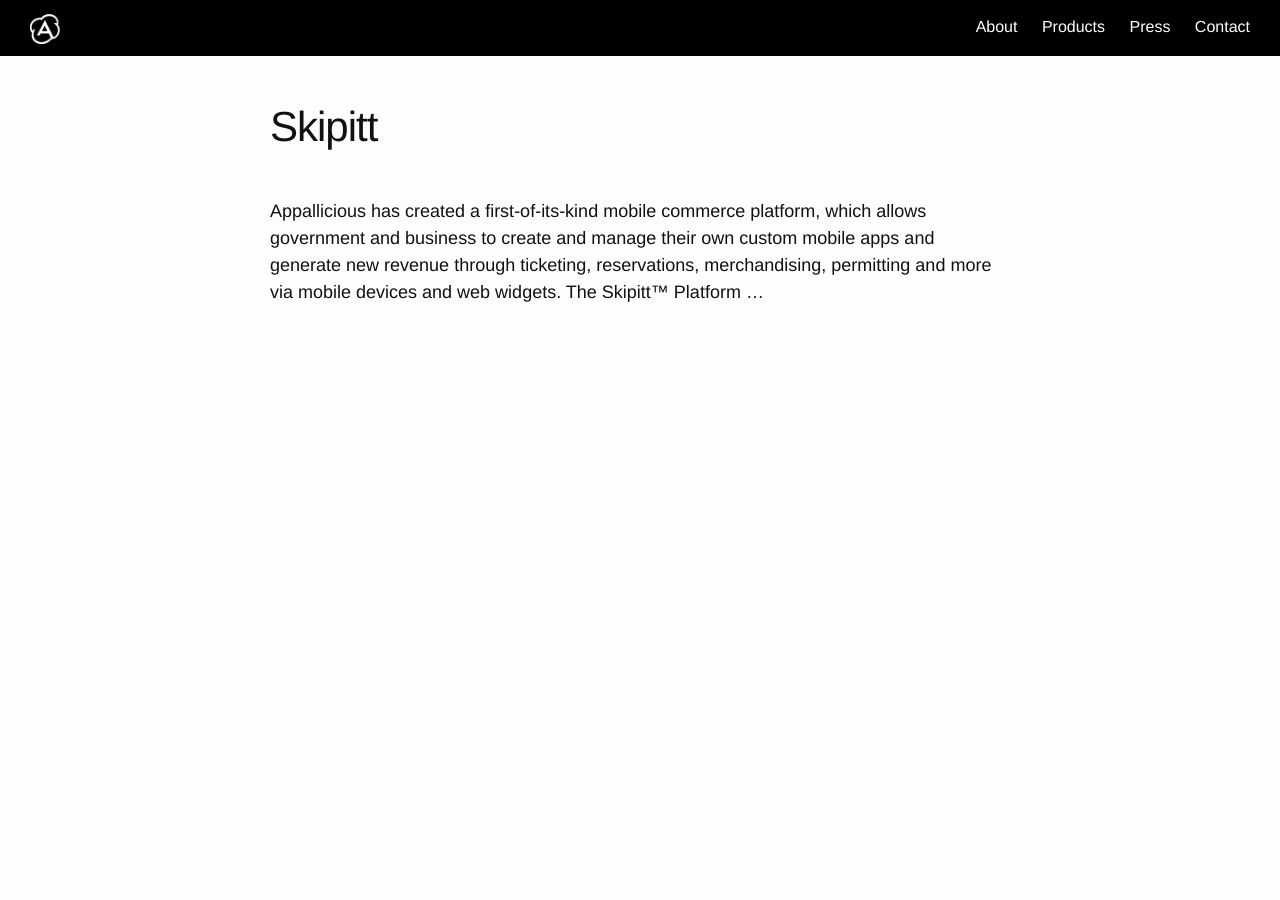
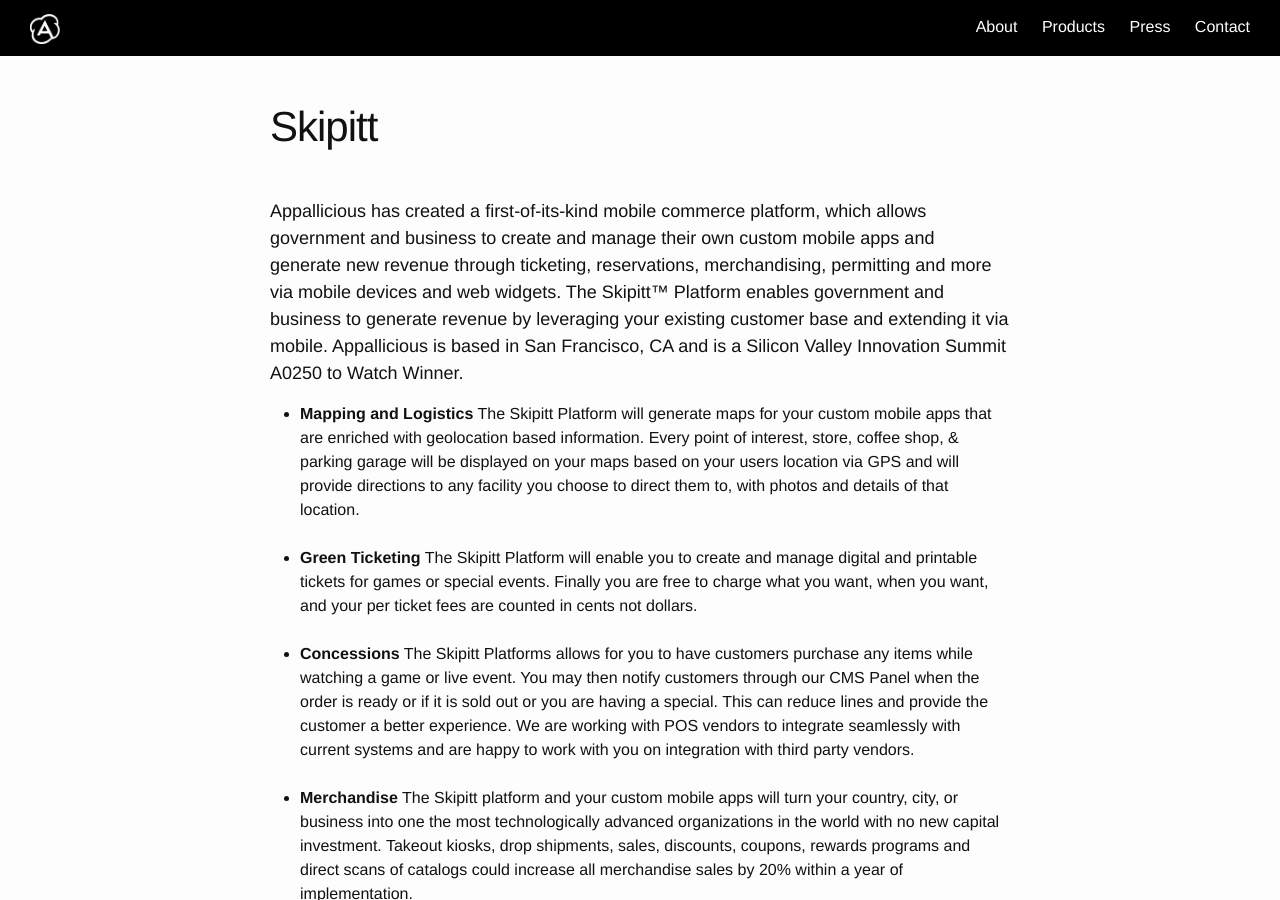
Before and after one commit to appallicious/appallicious.github.io, a Jekyll site: the page built from skipitt.md, in a window 1280 px wide and 900 px high. Built offline with Jekyll 4.4.1, drawn with Linux system fonts in a browser that asks for light colours; nearby versions of some CDN libraries; some of the changed text lies outside the part shown.

Commit message:
adding content to hidden pages

```diff
--- a/skipitt.md
+++ b/skipitt.md
@@ -3,5 +3,13 @@
 title: Skipitt
 permalink: /skipitt/
 ---
-
-Appallicious has created a first-of-its-kind mobile commerce platform, which allows government and business to create and manage their own custom mobile apps and generate new revenue through ticketing, reservations, merchandising, permitting and more via mobile devices and web widgets. The Skipitt™ Platform ...
+Appallicious has created a first-of-its-kind mobile commerce platform, which allows government and business to create and manage their own custom mobile apps and generate new revenue through ticketing, reservations, merchandising, permitting and more via mobile devices and web widgets. The Skipitt™ Platform enables government and business to generate revenue by leveraging your existing customer base and extending it via mobile. Appallicious is based in San Francisco, CA and is a Silicon Valley Innovation Summit A0250 to Watch Winner.
+<ul>
+	<li><b>Mapping and Logistics</b> The Skipitt Platform will generate maps for your custom mobile apps that are enriched with geolocation based information. Every point of interest, store, coffee shop, & parking garage will be displayed on your maps based on your users location via GPS and will provide directions to any facility you choose to direct them to, with photos and details of that location.</li><br>
+	<li><b>Green Ticketing</b> The Skipitt Platform will enable you to create and manage digital and printable tickets for games or special events. Finally you are free to charge what you want, when you want, and your per ticket fees are counted in cents not dollars.</li><br>
+	<li><b>Concessions</b> The Skipitt Platforms allows for you to have customers purchase any items while watching a game or live event. You may then notify customers through our CMS Panel when the order is ready or if it is sold out or you are having a special. This can reduce lines and provide the customer a better experience. We are working with POS vendors to integrate seamlessly with current systems and are happy to work with you on integration with third party vendors.</li><br>
+	<li><b>Merchandise</b> The Skipitt platform and your custom mobile apps will turn your country, city, or business into one the most technologically advanced organizations in the world with no new capital investment. Takeout kiosks, drop shipments, sales, discounts, coupons, rewards programs and direct scans of catalogs could increase all merchandise sales by 20% within a year of implementation.</li><br>
+	<li><b>Parking</b> Digital prepaid parking tickets can be created using the Skipitt Platform and will speed up processing of payments at any gate and will reduce traffic. Using a handheld device parking attendants can do a quick scan of the digital prepaid or prepaid printed receipt to reduce wait times and increase accountability.</li><br>
+	<li><b>Advertising</b> Selling banner space or featured items such as beer, soda, corporate branding into the mobile site and apps per event or permanent placements will increase revenue and exposure for your corporate clients.</li><br>
+	<li><b>Reservations/Scheduling</b> Skipitt will now enable you to display and notify your customers of upcoming events, classes, and availability for any reservation and let your customers book and pay right from their mobile phone. From the yoga class to the picnic table at the park, our reservation and scheduling system provides you with the power to go mobile.</li>
+</ul>
```
Also changed, not shown: neighborhood-score.md (+7 -1 lines), sf-rec-and-park.md (+3 -1 lines).
